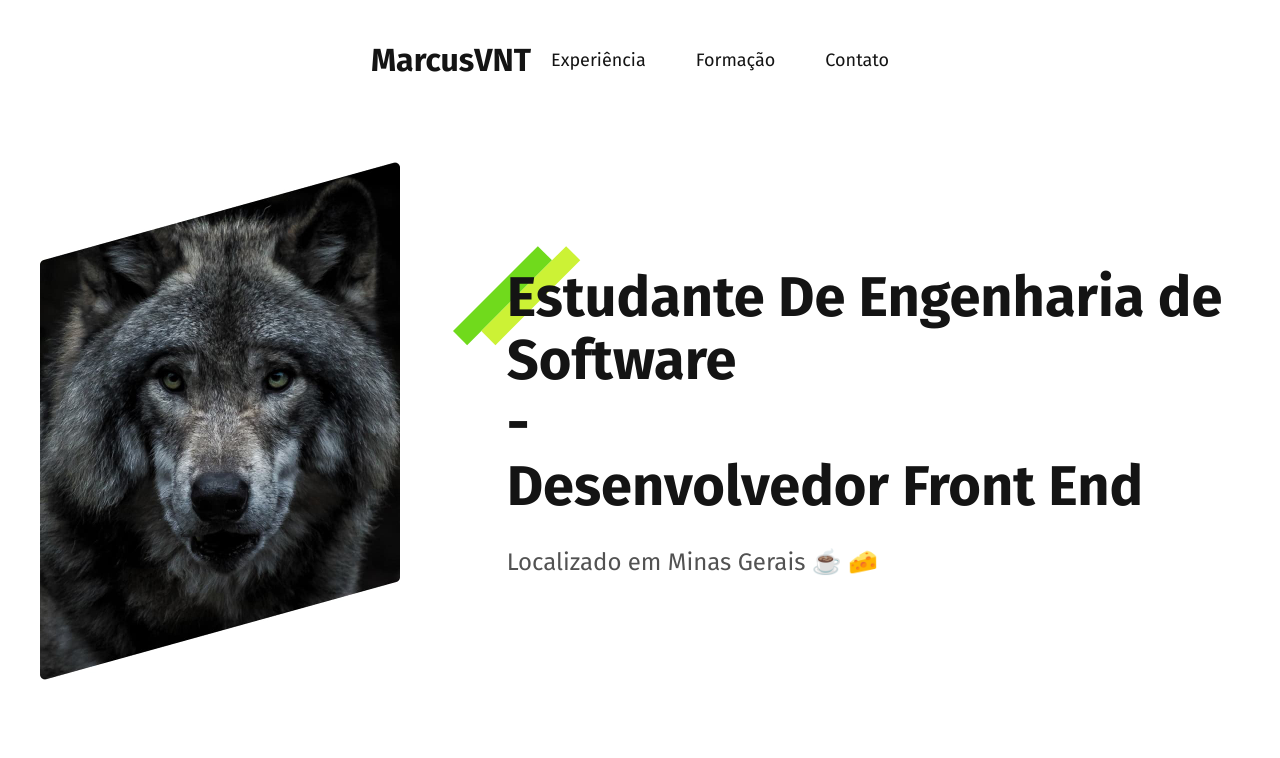
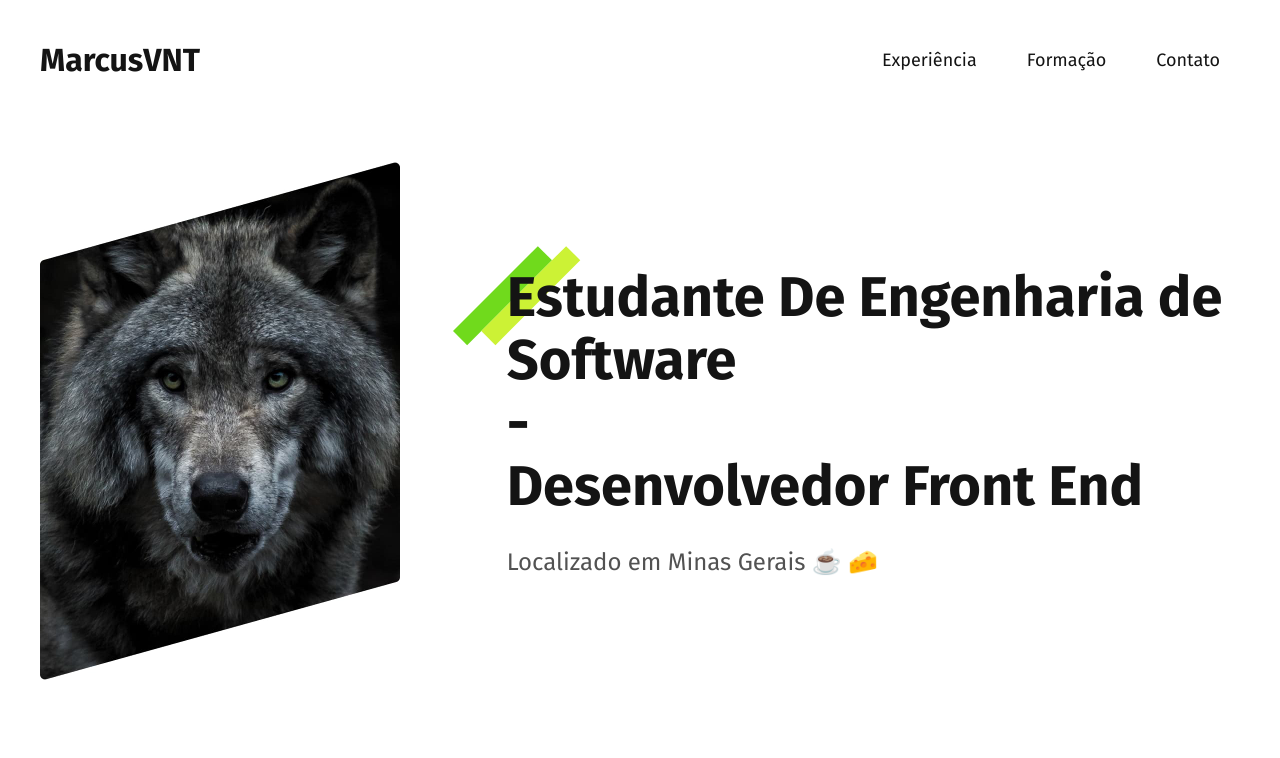
Before and after one commit to MarcusVNT/marcusvnt.github.io, a plain HTML site: page index.html in a window 1280 px wide. Shown: the top 758 px of the page. Drawn offline with Linux system fonts and the light colour scheme.

Commit message:
correção 2 no header

```diff
--- a/css/header.css
+++ b/css/header.css
@@ -1,5 +1,5 @@
 #header {
-  max-width: 1200px;
+  width: 1200px;
   padding: 40px 20px;
   margin: 0 auto;
   display: flex;
```
